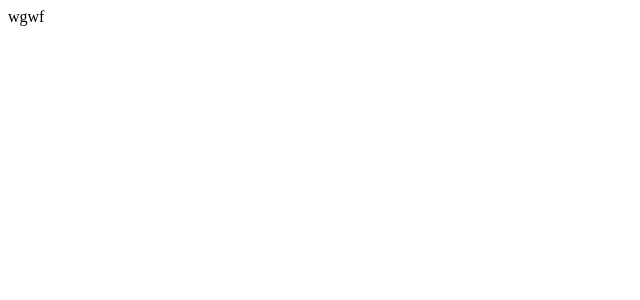
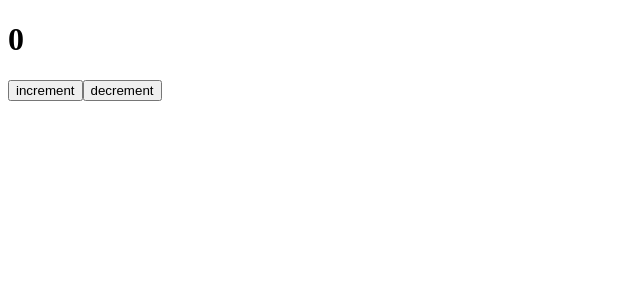
Before and after one commit to westop/my_app, a React (Create React App) app: page / in a window 1280 px wide. Shown: the top 300 px of the page, without its empty margins (0-640 px from the left). Built offline with nearby package versions, Linux system fonts and the light colour scheme.

Commit message:
изменено:      src/App.js

```diff
--- a/src/App.js
+++ b/src/App.js
@@ -1,9 +1,27 @@
+import React, { useState } from 'react'
+
+function App() {
 
 
-function App() {
+const [likes, setlikes] = useState(0)
+
+function increment() {
+  setlikes(likes +1);
+}
+
+function decrement() {
+  setlikes(likes -1);
+}
+
+
+
+
+
   return (
     <div className="App">
-      wgwf
+      <h1>{likes}</h1>
+      <button onClick={increment}>increment</button>
+      <button onClick={decrement}>decrement</button>
     </div>
   );
 }
```
